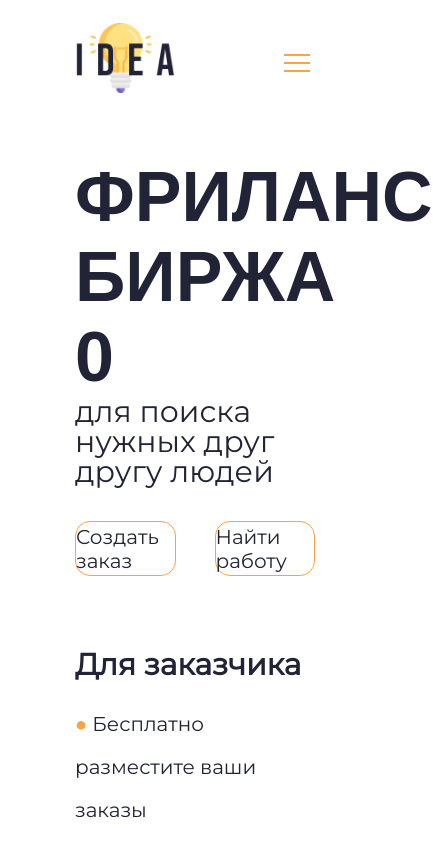
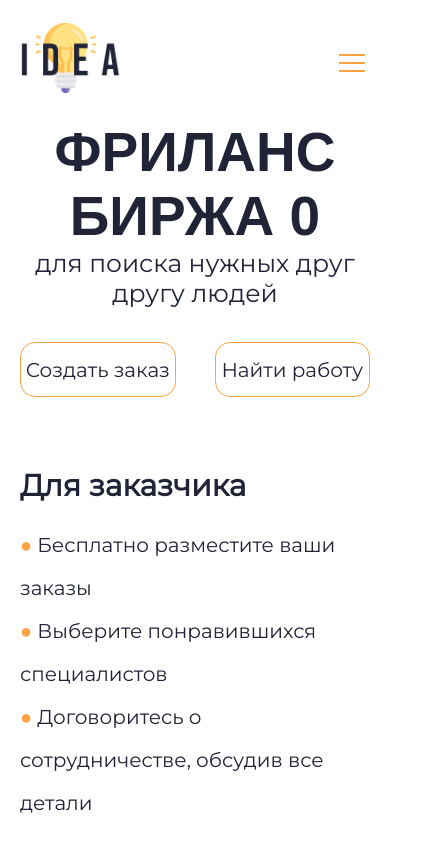
Before and after one commit to Don-Mihai/react-project-02, a React (Create React App) app: page / in a window 390 px wide. Shown: the top 842 px of the page, 433 px wide, since content can reach past the window. Built offline with nearby package versions, Linux system fonts and the light colour scheme; a web font is replaced by a local one.

Commit message:
finished[adaptation]repaired[buttons]

```diff
--- a/src/components/Footer/Footer.scss
+++ b/src/components/Footer/Footer.scss
@@ -89,5 +89,9 @@
     &__contacts {
         flex-direction: column;
     }
+
+    &__item_icons {
+        flex-direction: column;
+    }
 }
 }
--- a/src/components/Header/Header.scss
+++ b/src/components/Header/Header.scss
@@ -62,7 +62,7 @@
     width: 26px;
     height: 26px;
     cursor: pointer;
-    z-index: 1;
+    z-index: 11;
 }
 
 /* добавляем "гамбургер" */
@@ -97,6 +97,7 @@
     height: 100%;
     margin: 0;
     padding: 80px 0;
+    z-index: 10;
     list-style: none;
     border: 2px solid #FAA342;
     background-color: rgba(29, 29, 45, 0.651);
@@ -166,3 +167,8 @@ gap: 15px;
         display: none;
     }
 }
+@media (max-width: 555px) {
+    .menu__btn {
+        right: 25px;
+    }
+}
--- a/src/pages/Home.scss
+++ b/src/pages/Home.scss
@@ -29,6 +29,7 @@
 
         &_buttons {
             display: flex;
+            max-width: 100%;
             margin-top: 55px;
             gap: 39px;
         }
@@ -166,10 +167,15 @@
 @media (max-width: 990px) {
     .home {
         &__top {
+            justify-content: center;
 
         &_titles {
-            max-width: 100%;
-            z-index: -100;
+            display: flex;
+    flex-direction: column;
+    align-items: center;
+    margin-top: 20px;
+    max-width: 100%;
+    text-align: center;
         }
 
         &_item-picture {
@@ -191,3 +197,24 @@
 }
 }
 }
+@media (max-width:555px) {
+    body {
+        padding: 20px 20px 0 20px;
+    }
+    .home {
+        &__top {
+
+        &_title {
+            font-size: 55px;
+        }
+        &_subtitle {
+            font-size: 25px;
+        }
+
+        &_button {
+            font-size: 20px;
+            text-align: center;
+        }
+    }
+}
+}
```
